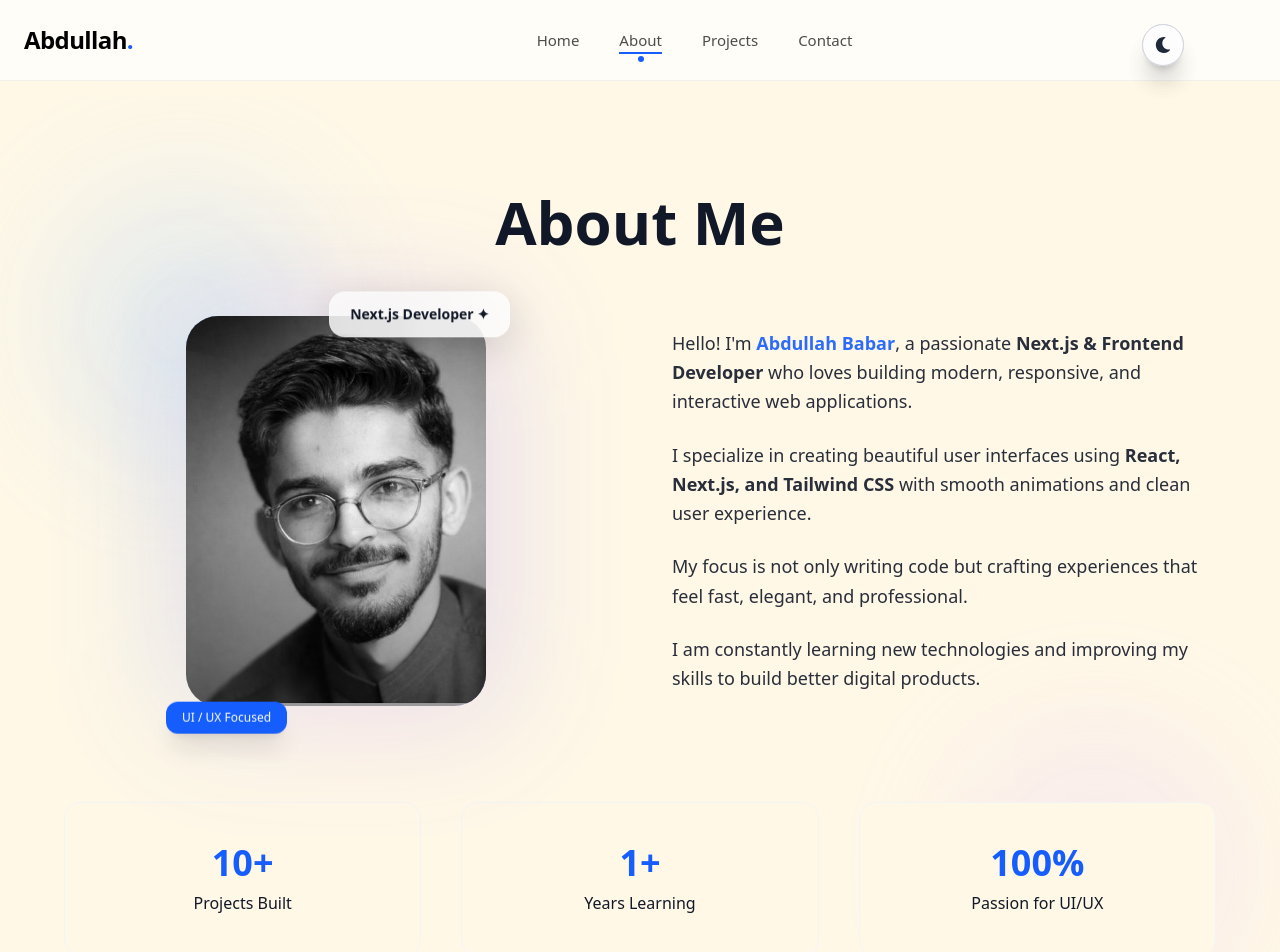
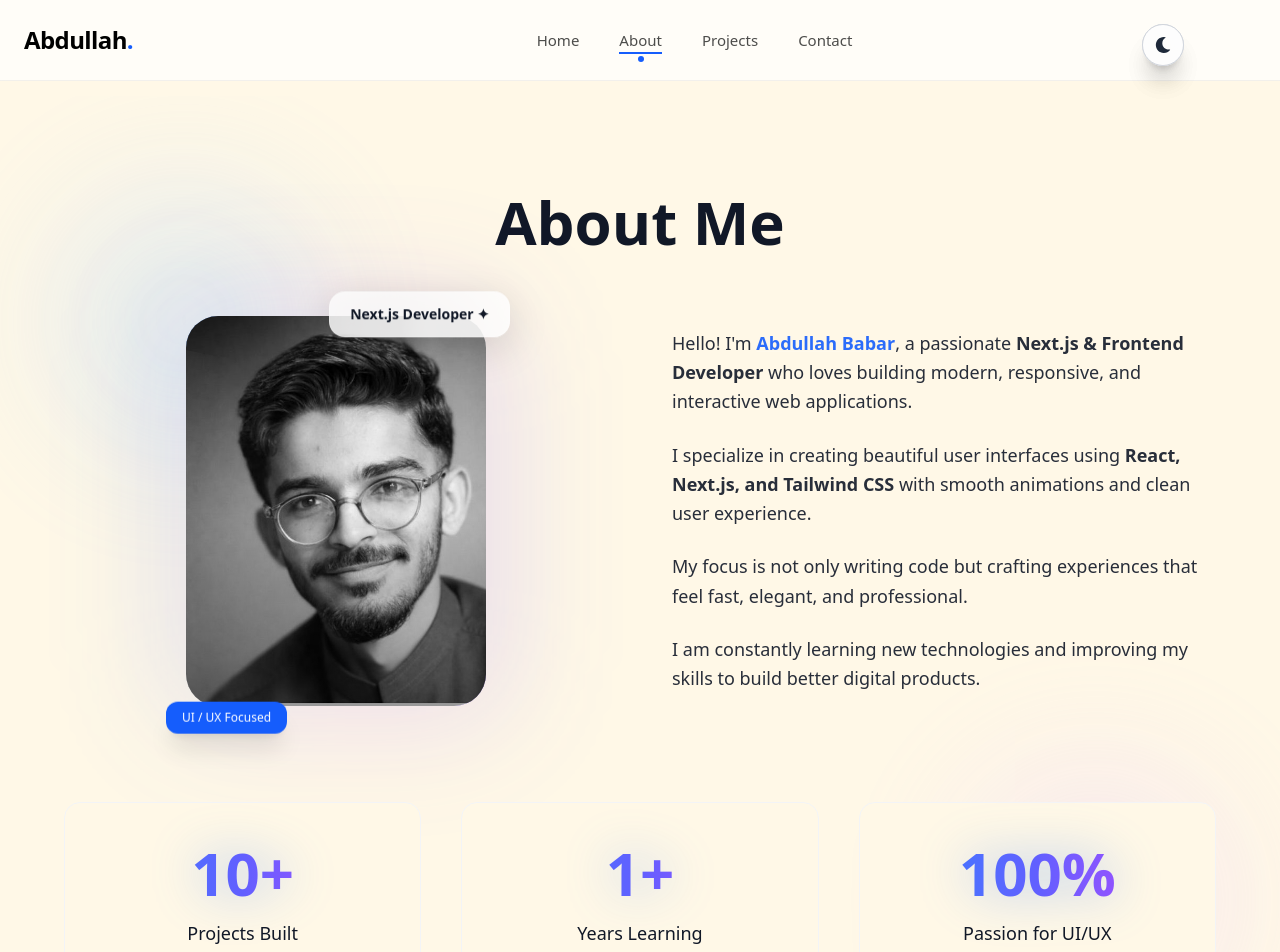
Before and after one commit to abdullahweb7072/my-portfolio, a Next.js app: page /about in a window 1280 px wide. Shown: the top 952 px of the page. Built offline with nearby package versions, Linux system fonts and the light colour scheme.

Commit message:
updated about page

```diff
--- a/package.json
+++ b/package.json
@@ -19,6 +19,7 @@
     "next": "16.2.6",
     "next-themes": "^0.4.6",
     "react": "19.2.4",
+    "react-countup": "^6.5.3",
     "react-dom": "19.2.4",
     "react-icons": "^5.6.0",
     "resend": "^6.12.3",
--- a/src/app/about/page.jsx
+++ b/src/app/about/page.jsx
@@ -4,6 +4,7 @@ import { motion } from "framer-motion";
 import Image from "next/image";
 
 import ThemeToggle from "@/Components/ThemeToggle";
+import CountUp from "react-countup";
 
 export default function AboutPage() {
   return (
@@ -247,6 +248,7 @@ export default function AboutPage() {
           </div>
 
           {/* STATS / HIGHLIGHTS - Adapted cards for dark backgrounds */}
+          {/* STATS / HIGHLIGHTS - Adapted cards for dark backgrounds */}
 <motion.div
   initial={{ opacity: 0, y: 80 }}
   whileInView={{ opacity: 1, y: 0 }}
@@ -254,9 +256,9 @@ export default function AboutPage() {
   className="grid md:grid-cols-3 gap-10 mt-24"
 >
   {[
-              { number: "10+", label: "Projects Built" },
-              { number: "1+", label: "Years Learning" },
-              { number: "100%", label: "Passion for UI/UX" },
+    { number: 10, suffix: "+", label: "Projects Built" },
+    { number: 1, suffix: "+", label: "Years Learning" },
+    { number: 100, suffix: "%", label: "Passion for UI/UX" },
   ].map((item, i) => (
     <motion.div
       key={i}
@@ -265,12 +267,89 @@ export default function AboutPage() {
         duration: 0.15,
         ease: "easeOut"
       }}
-                className="bg-[var(--background)] dark:bg-gray-900 p-10 rounded-2xl shadow-soft text-center hover:shadow-glow border border-gray-100 dark:border-gray-800/60 transition-all duration-300"
+      className="
+        bg-[var(--background)]
+        dark:bg-gray-900
+        p-10
+        rounded-2xl
+        shadow-soft
+        text-center
+        hover:shadow-glow
+        border
+        border-gray-100
+        dark:border-gray-800/60
+        transition-all
+        duration-300
+        relative
+        overflow-hidden
+        group
+      "
     >
-                <h3 className="font-heading text-4xl font-bold text-blue-600 dark:text-white">
-                  {item.number}
-                </h3>
-                <p className="text-[var(--foreground)] mt-2 transition-colors duration-500">{item.label}</p>
+
+      {/* Animated Glow */}
+      <div className="
+        absolute
+        inset-0
+        opacity-0
+        group-hover:opacity-100
+        transition-opacity
+        duration-500
+        bg-gradient-to-r
+        from-blue-500/10
+        via-purple-500/10
+        to-indigo-500/10
+      " />
+
+      {/* Number */}
+      <motion.h3
+        initial={{ scale: 0.5, opacity: 0 }}
+        whileInView={{ scale: 1, opacity: 1 }}
+        viewport={{ once: true }}
+        transition={{
+          type: "spring",
+          stiffness: 180,
+          damping: 10,
+          delay: i * 0.15,
+        }}
+        className="
+          relative
+          z-10
+          font-heading
+          text-5xl
+          md:text-6xl
+          font-extrabold
+          bg-gradient-to-r
+          from-blue-500
+          via-indigo-500
+          to-purple-500
+          bg-clip-text
+          text-transparent
+          drop-shadow-[0_0_25px_rgba(59,130,246,0.45)]
+        "
+      >
+        <CountUp
+          end={item.number}
+          duration={2.5}
+          enableScrollSpy
+          scrollSpyOnce
+        />
+        {item.suffix}
+      </motion.h3>
+
+      {/* Label */}
+      <p className="
+        relative
+        z-10
+        text-[var(--foreground)]
+        mt-4
+        text-lg
+        font-medium
+        transition-colors
+        duration-500
+      ">
+        {item.label}
+      </p>
+
     </motion.div>
   ))}
 </motion.div>
```
Also changed, not shown: 1 other file (tests, documents, lock files or other folders). Lines whose indentation alone changed are shown as unchanged.
